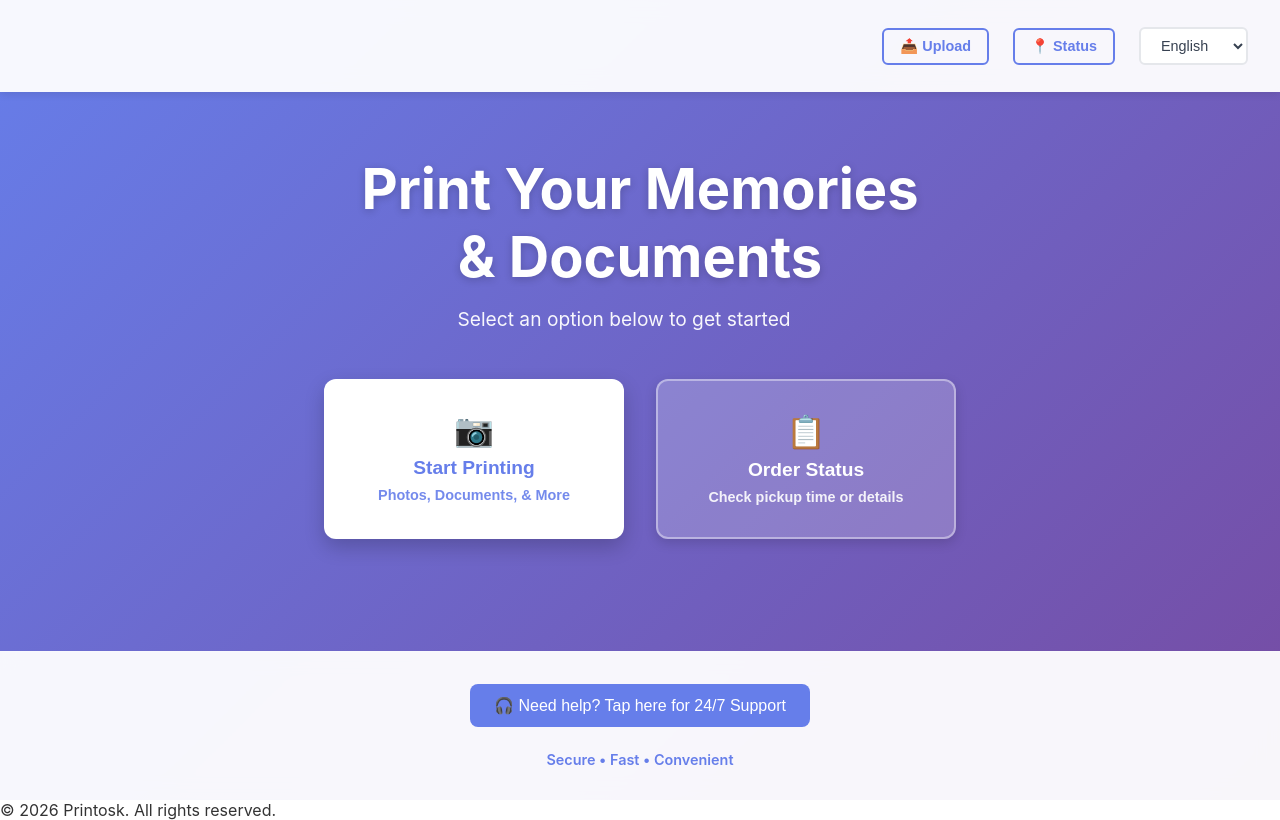
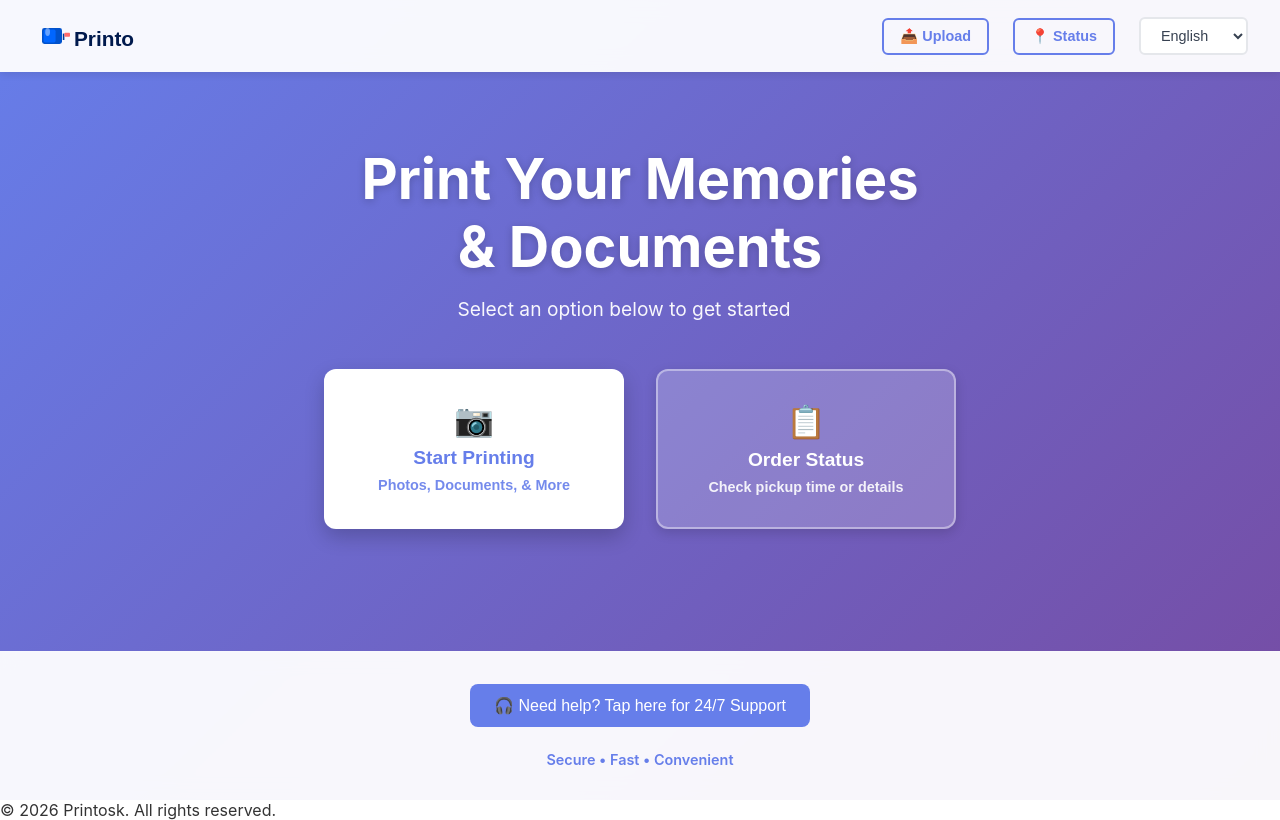
Before and after one commit to DebugDroid-15/printosk, a Next.js app in the folder frontend/: page / in a window 1280 px wide. Built offline with nearby package versions, Linux system fonts and the light colour scheme.

Commit message:
fix: Simple minimal logo for navbar visibility

```diff
--- a/frontend/components/Navbar.tsx
+++ b/frontend/components/Navbar.tsx
@@ -22,13 +22,12 @@ export function Navbar() {
         style={{
           display: 'flex',
           alignItems: 'center',
-          gap: '0.75rem',
           backgroundColor: 'transparent',
           border: 'none',
           cursor: 'pointer',
           transition: 'transform 0.2s ease',
-          height: '60px',
-          padding: '0 0.5rem',
+          padding: 0,
+          minWidth: 'fit-content',
         }}
         onMouseEnter={(e) => {
           const el = e.currentTarget as HTMLElement;
@@ -42,10 +41,10 @@ export function Navbar() {
         <Image
           src="/images/logo.svg"
           alt="Printosk Logo"
-          width={180}
-          height={60}
+          width={140}
+          height={40}
           priority
-          style={{ height: 'auto', width: 'auto', maxHeight: '60px', maxWidth: '180px', objectFit: 'contain' }}
+          style={{ width: '140px', height: '40px' }}
         />
       </button>
 
```
Also changed, not shown: frontend/public/images/logo.svg.
